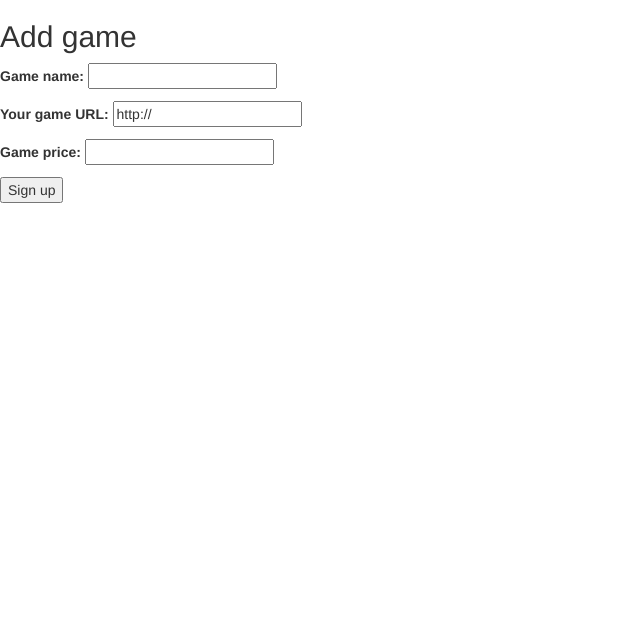
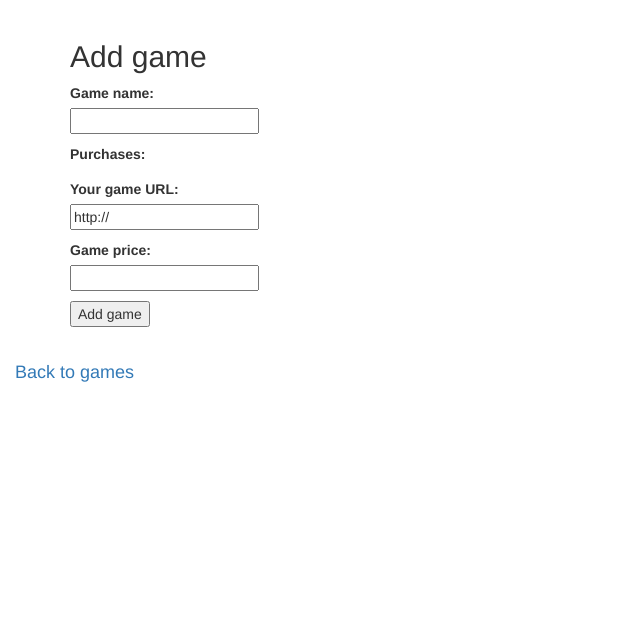
Before and after one commit to khenriksson/wsd-gameshop, a Django app: page /webshop/addgame/ in a window 1280 px wide. Shown: the part 52-689 px from the top of the page, without its empty margins (0-640 px from the left). Run offline with Django 3.2, Linux system fonts and the light colour scheme; some libraries are stand-ins or nearby versions.

Commit message:
Front end changes to add game to make similar

```diff
--- a/webshop/templates/webshop/addgame.html
+++ b/webshop/templates/webshop/addgame.html
@@ -1,8 +1,25 @@
 {% extends "base.html" %}
 {% block content %}
-<h2>Add game</h2>
-<form method="post">
-  {% csrf_token %} {{ form.as_p }}
-  <button type="submit">Sign up</button>
-</form>
+
+<div class="container">
+    <h2>Add game</h2>
+ <form method="post">
+    {% csrf_token %}
+    {% for field in form %}
+      <p>
+        {{ field.label_tag }}<br>
+        {{ field }}
+        {% if field.help_text %}
+          <small style="color: grey">{{ field.help_text }}</small>
+        {% endif %}
+        {% for error in field.errors %}
+          <p style="color: red">{{ error }}</p>
+        {% endfor %}
+      </p>
+    {% endfor %}
+    <button type="submit" style="margin-bottom:20px;">Add game</button>
+    </div>
+  </form>
+<a class="navbar-brand" href="{% url 'index' %}">Back to games</a>
+</div>
 {% endblock %}
```
